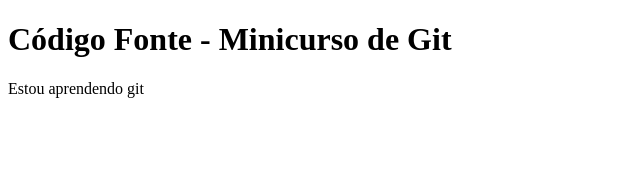
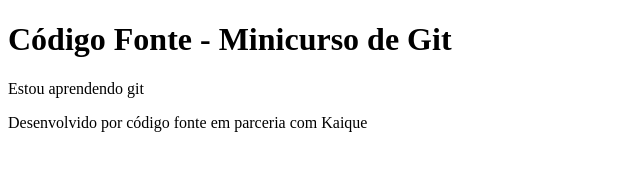
Before and after one commit to kaique-silvestre/codigo_fonte-git_minicurso, a plain HTML site: page index.html in a window 1280 px wide. Shown: the whole page, without its empty margins (0-640 px from the left). Drawn offline with Linux system fonts and the light colour scheme.

Commit message:
Altyterando footer

```diff
--- a/index.html
+++ b/index.html
@@ -10,5 +10,7 @@
 <h1>Código Fonte - Minicurso de Git</h1>
 <p>Estou aprendendo git</p>
 
+<footer>Desenvolvido por código fonte em parceria com Kaique</footer>
+
 </body>
 </html>
```
